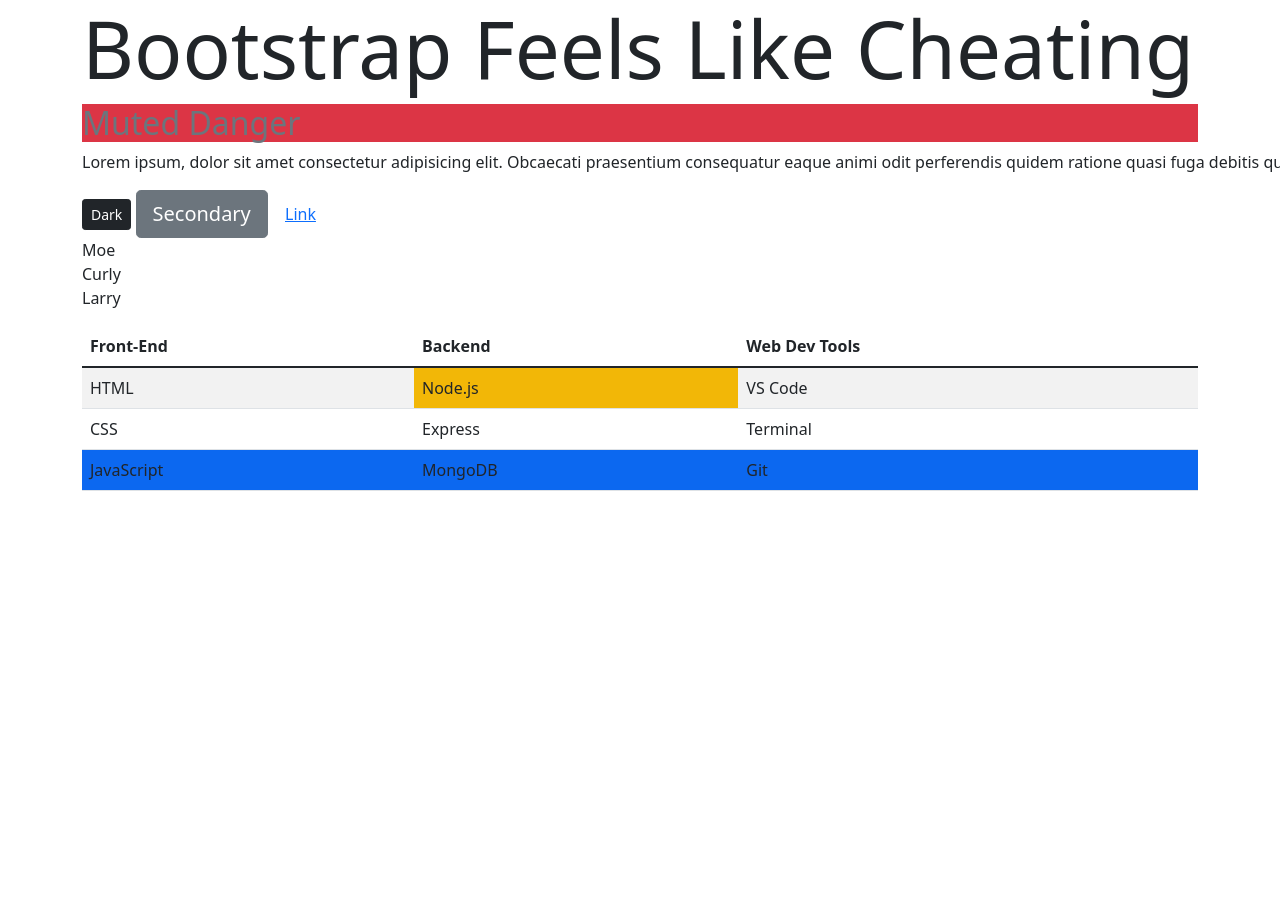
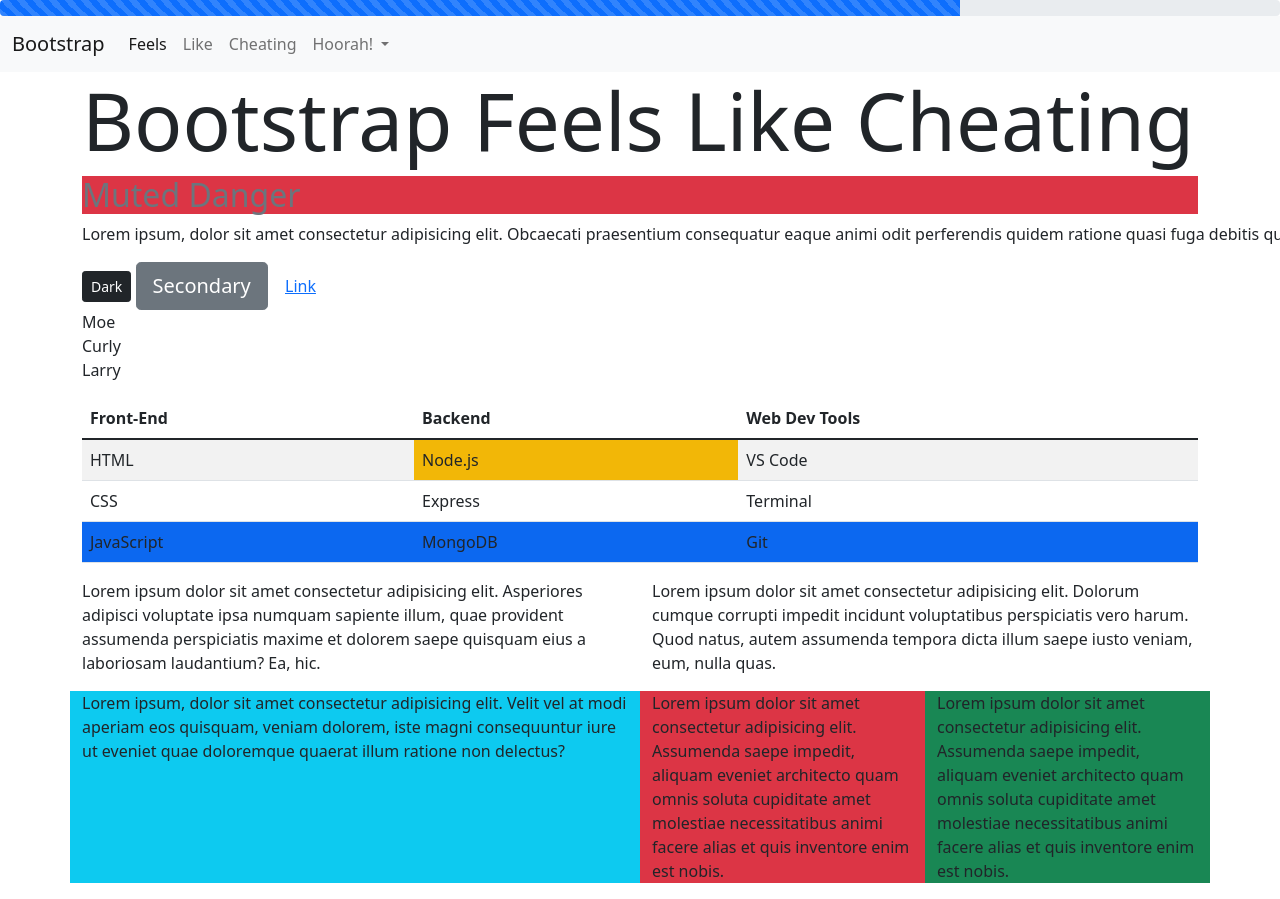
Before and after one commit to JessicaJJBryant/BootstrapExercise, a plain HTML site: page index.html in a window 1280 px wide. Shown: the top 899 px of the page. Before the commit the page ends 800 px from the top, so only its background shows below. Drawn offline with nearby package versions, Linux system fonts and the light colour scheme.

Commit message:
Complete bonus part of Bootstrap Exercise

```diff
--- a/index.html
+++ b/index.html
@@ -12,6 +12,46 @@
 </head>
 
 <body>
+    <!-- Bonus 7 -->
+    <div class="progress">
+        <div class="progress-bar progress-bar-striped progress-bar-animated" role="progressbar" aria-valuenow="75"
+            aria-valuemin="0" aria-valuemax="100" style="width: 75%"></div>
+    </div>
+    <!-- Bonus 8 -->
+    <nav class="navbar navbar-expand-lg navbar-light bg-light">
+        <div class="container-fluid">
+            <a class="navbar-brand" href="#">Bootstrap</a>
+            <button class="navbar-toggler" type="button" data-bs-toggle="collapse" data-bs-target="#navbarNavDropdown"
+                aria-controls="navbarNavDropdown" aria-expanded="false" aria-label="Toggle navigation">
+                <span class="navbar-toggler-icon"></span>
+            </button>
+            <div class="collapse navbar-collapse" id="navbarNavDropdown">
+                <ul class="navbar-nav">
+                    <li class="nav-item">
+                        <a class="nav-link active" aria-current="page" href="#">Feels</a>
+                    </li>
+                    <li class="nav-item">
+                        <a class="nav-link" href="#">Like</a>
+                    </li>
+                    <li class="nav-item">
+                        <a class="nav-link" href="#">Cheating</a>
+                    </li>
+                    <li class="nav-item dropdown">
+                        <a class="nav-link dropdown-toggle" href="#" id="navbarDropdownMenuLink" role="button"
+                            data-bs-toggle="dropdown" aria-expanded="false">
+                            Hoorah!
+                        </a>
+                        <ul class="dropdown-menu" aria-labelledby="navbarDropdownMenuLink">
+                            <li><a class="dropdown-item" href="#">Cheater, Cheater,</a></li>
+                            <li><a class="dropdown-item" href="#">Pumpkin Eater.</a></li>
+                            <li><a class="dropdown-item" href="#">Yum!! Yum!!</a></li>
+                        </ul>
+                    </li>
+                </ul>
+            </div>
+        </div>
+    </nav>
+
     <!-- 1 -->
     <div class="container">
         <!-- 2 -->
@@ -19,7 +59,9 @@
         <!-- 3-5 -->
         <h2 class="text-muted bg-danger">Muted Danger</h2>
         <!-- 6-7 -->
-        <p class="text-nowrap">Lorem ipsum, dolor sit amet consectetur adipisicing elit. Obcaecati praesentium consequatur eaque animi odit perferendis quidem ratione quasi fuga debitis quo non omnis optio dicta, corporis in eligendi sapiente nostrum?</p>
+        <p class="text-nowrap">Lorem ipsum, dolor sit amet consectetur adipisicing elit. Obcaecati praesentium
+            consequatur eaque animi odit perferendis quidem ratione quasi fuga debitis quo non omnis optio dicta,
+            corporis in eligendi sapiente nostrum?</p>
         <!-- 8-11 -->
         <button class="btn btn-sm btn-dark">Dark</button>
         <button class="btn btn-lg btn-secondary">Secondary</button>
@@ -57,7 +99,28 @@
                 </tr>
             </tbody>
         </table>
-
+        <!-- Bonus 1 -->
+        <div class="row">
+            <!-- Bonus 2-3 -->
+            <p class="column col-6">Lorem ipsum dolor sit amet consectetur adipisicing elit. Asperiores adipisci
+                voluptate ipsa numquam sapiente illum, quae provident assumenda perspiciatis maxime et dolorem saepe
+                quisquam eius a laboriosam laudantium? Ea, hic.</p>
+            <p class="column col-6">Lorem ipsum dolor sit amet consectetur adipisicing elit. Dolorum cumque corrupti
+                impedit incidunt voluptatibus perspiciatis vero harum. Quod natus, autem assumenda tempora dicta illum
+                saepe iusto veniam, eum, nulla quas.</p>
+        </div>
+        <!-- Bonus 4-6 -->
+        <section class="row">
+            <p class="bg-info column col-6">Lorem ipsum, dolor sit amet consectetur adipisicing elit. Velit vel at modi
+                aperiam eos quisquam, veniam dolorem, iste magni consequuntur iure ut eveniet quae doloremque quaerat
+                illum ratione non delectus?</p>
+            <p class="bg-danger column col-3">Lorem ipsum dolor sit amet consectetur adipisicing elit. Assumenda saepe
+                impedit, aliquam eveniet architecto quam omnis soluta cupiditate amet molestiae necessitatibus animi
+                facere alias et quis inventore enim est nobis.</p>
+            <p class="bg-success column col-3">Lorem ipsum dolor sit amet consectetur adipisicing elit. Assumenda saepe
+                impedit, aliquam eveniet architecto quam omnis soluta cupiditate amet molestiae necessitatibus animi
+                facere alias et quis inventore enim est nobis.</p>
+        </section>
     </div>
 
     <script src="https://cdn.jsdelivr.net/npm/bootstrap@5.1.1/dist/js/bootstrap.bundle.min.js"
```
